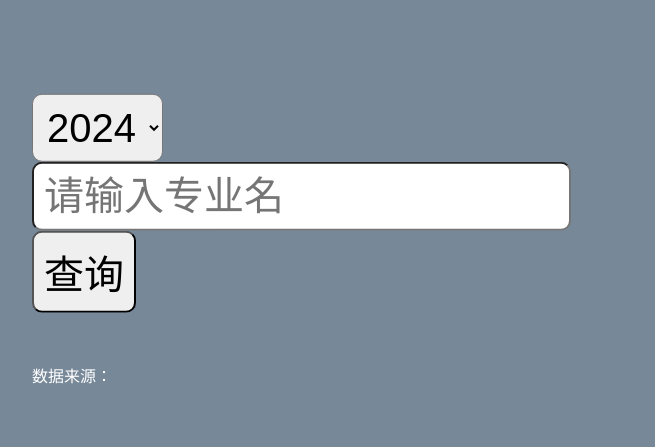
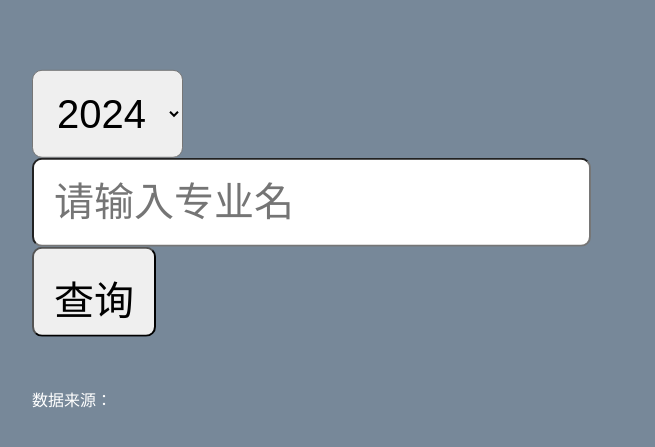
Before and after one commit to fish-404/MajorCategorySearch, a plain HTML site: page index.html in a window 1280 px wide. Shown: the part 155-602 px from the top of the page, without its empty margins (288-943 px from the left). Drawn offline with Linux system fonts and the light colour scheme.

Commit message:
adjust height

```diff
--- a/style.css
+++ b/style.css
@@ -13,8 +13,9 @@ body {
 
 select, input {
     font-size: 30pt;
-    padding: 10px;
+    padding: 20px;
     border-radius: 10px;
+    max-height: 90px;
 }
 
 .center {
```
